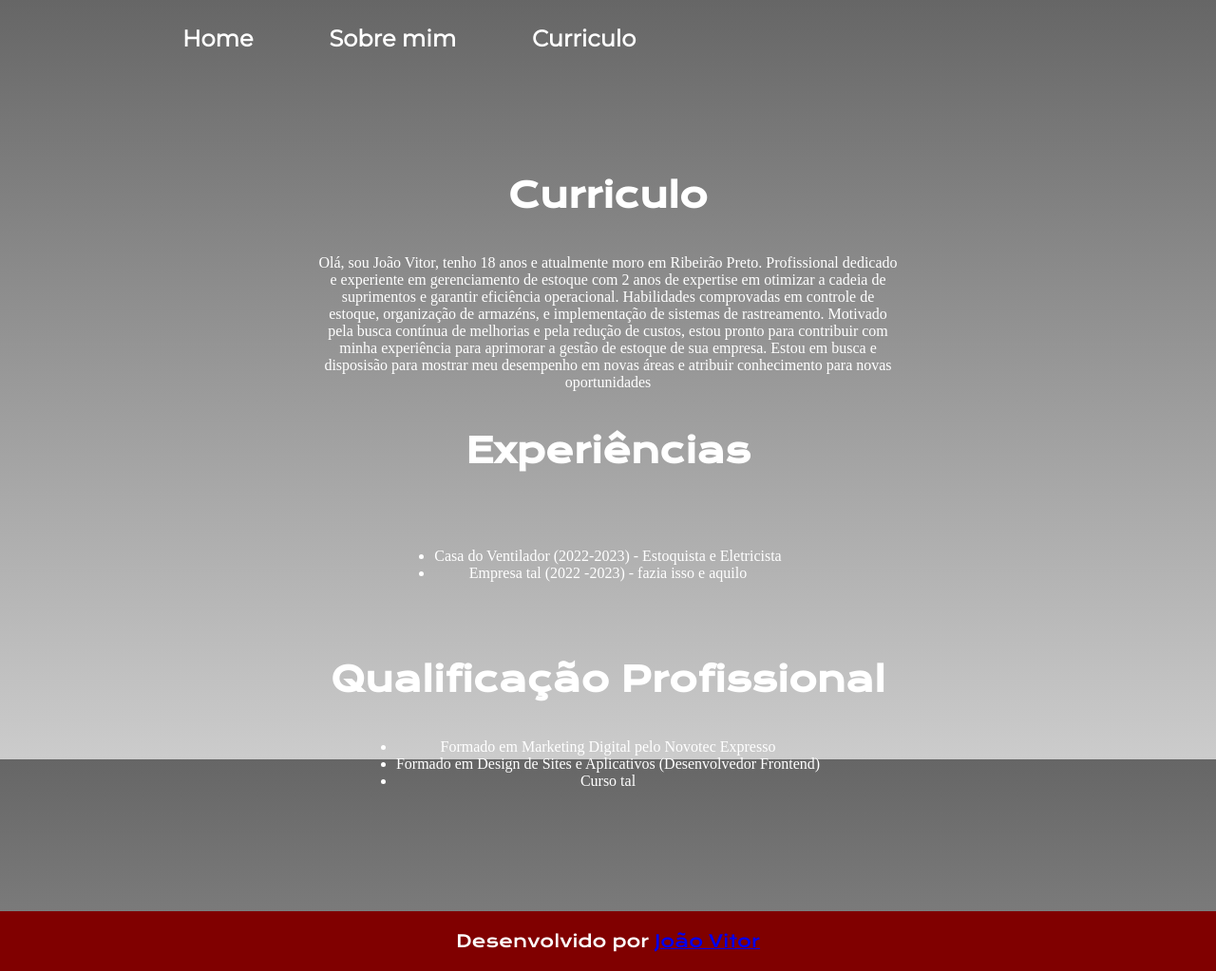
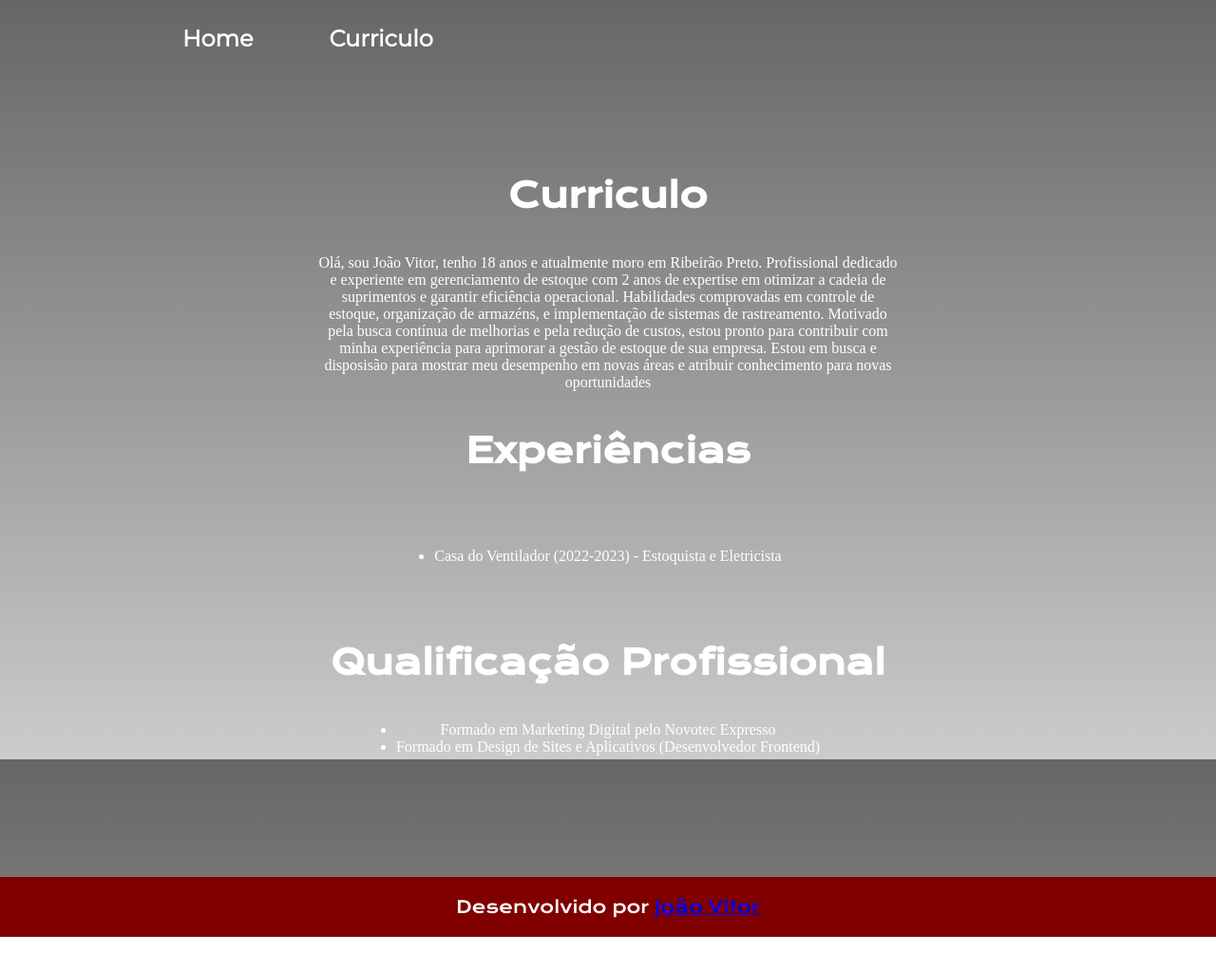
Before and after one commit to Jvmartins29/repodefinitivo, a plain HTML site: page curriculo.html in a window 1280 px wide. Shown: the whole page at 95% size. After the commit the page ends 987 px from the top, so only its background shows below. Drawn offline with nearby package versions, Linux system fonts and the light colour scheme.

Commit message:
Add files via upload

```diff
--- a/curriculo.html
+++ b/curriculo.html
@@ -13,7 +13,7 @@
 
             <a class="cabecalho-menu-links" href="index.html">Home</a>
 
-            <a class="cabecalho-menu-links" href="sobremim.html">Sobre mim</a>
+
 
             <a class="cabecalho-menu-links" href="curriculo.html">Curriculo</a>
 
@@ -30,8 +30,7 @@
             <p class="apresentacao-conteudo-texto">
                 <ul class="apresentacao-conteudo-texto">
                     <li> Casa do Ventilador (2022-2023) - Estoquista e Eletricista</li>
-                    <li>Empresa tal (2022
-                    -2023) - fazia isso e aquilo</li>
+
                 </ul>
             </p>
 
@@ -40,7 +39,7 @@
              <ul class="apresentacao-conteudo-texto">
                  <li> Formado em Marketing Digital pelo Novotec Expresso <a href="linkdocertificado"></a> </li>
                  <li>Formado em Design de Sites e Aplicativos (Desenvolvedor Frontend) <a href="linkdocertificado"></a></li>
-                 <li>Curso tal <a href="linkdocertificado"></a></li>
+
              </ul>
              </div>
         </section>
```
Also changed, not shown: index.html (+2 -3 lines).
